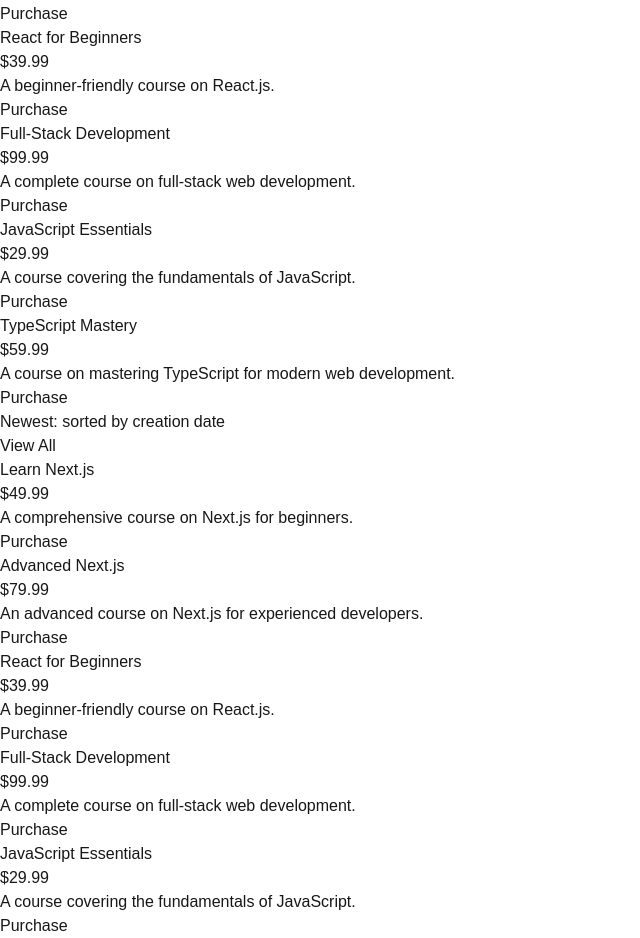
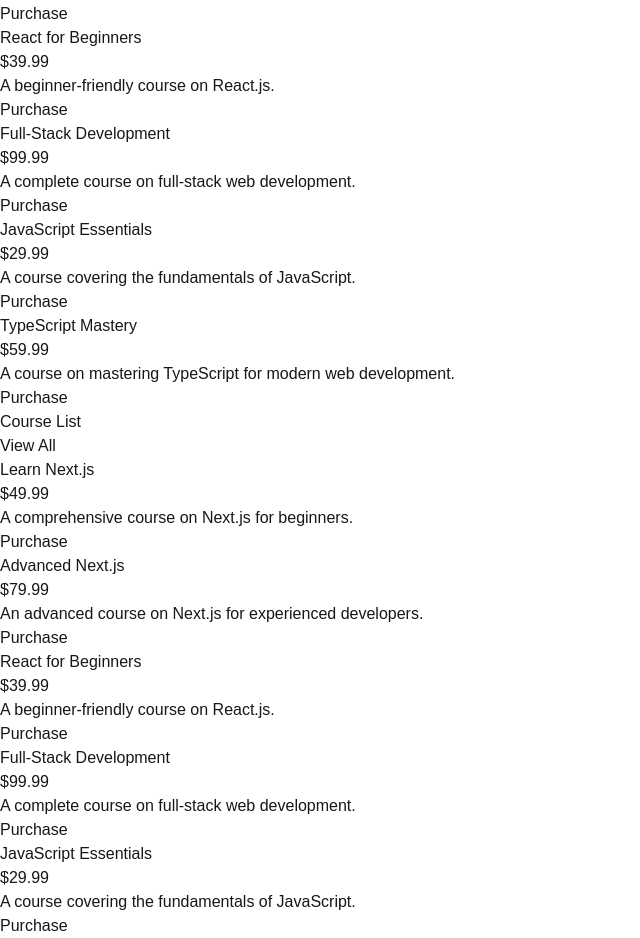
Before and after one commit to Alaadel/Course-Site, a Next.js app in the folder courses-app/: page / in a window 1280 px wide. Shown: the part 262-1200 px from the top of the page, without its empty margins (0-640 px from the left). Built offline with nearby package versions, Linux system fonts and the light colour scheme.

Commit message:
courselist

```diff
--- a/courses-app/app/products/page.tsx
+++ b/courses-app/app/products/page.tsx
@@ -1,20 +1,14 @@
-import Link from "next/link";
+import SearchProducts from "@/components/SearchProducts";
+import SearchProductsContext from "@/store/SearchProductsContext";
 
 export function Products() {
     return (
         <>
-            <h1>Products Page</h1>
-            <Link href="/">Go back to Home</Link>
+            <SearchProductsContext>
+                <SearchProducts />
+                <header>Showing {showCount} of {totalCount} products</header>
 
-            <input type="text" placeholder="Search products..." />
-            <input type="text" placeholder="Tags ..." />
-
-            <input type="number" placeholder="Price from ..." />
-            <input type="number" placeholder="Price to ..." />
-
-            <button>Search</button>
-
-
+            </SearchProductsContext>
         </>
     );
 }
--- /dev/null
+++ b/courses-app/components/CourseList.tsx
@@ -0,0 +1,20 @@
+import CourseCard from "./CourseCard";
+import Course from "@/types/Course";
+
+export default function CourseList({ courses }: { courses: Course[] }) {
+    return (
+        <>
+            <div>
+                <h2>Course List</h2>
+                <button>View All</button>
+                <ul>
+                    {courses.map((course) => (
+                        <li key={course.id}>
+                            <CourseCard course={course} />
+                        </li>
+                    ))}
+                </ul>
+            </div>
+        </>
+    )
+}
--- a/courses-app/components/MostPopularSection.tsx
+++ b/courses-app/components/MostPopularSection.tsx
@@ -1,22 +1,12 @@
 import { getMostPopularCourses } from "@/lib/server";
-import CourseCard from "./CourseCard";
+import CourseList from "./CourseList";
 
 export default function MostPopularSection() {
     const courses = getMostPopularCourses();
 
     return (
         <>
-            <div>
-                <h2>Most Popular: sorted by purchase count</h2>
-                <button>View All</button>
-                <ul>
-                    {courses.map((course) => (
-                        <li key={course.id}>
-                            <CourseCard course={course} />
-                        </li>
-                    ))}
-                </ul>
-            </div>
+            <CourseList courses={courses} />
         </>
     )
 }
--- a/courses-app/components/NewestSection.tsx
+++ b/courses-app/components/NewestSection.tsx
@@ -1,22 +1,12 @@
 import { getNewestCourses } from "@/lib/server";
-import CourseCard from "./CourseCard";
+import CourseList from "./CourseList";
 
 export default function NewestSection() {
     const courses = getNewestCourses();
 
     return (
         <>
-            <div>
-                <h2>Newest: sorted by creation date</h2>
-                <button>View All</button>
-                <ul>
-                    {courses.map((course) => (
-                        <li key={course.id}>
-                            <CourseCard course={course} />
-                        </li>
-                    ))}
-                </ul>
-            </div>
+            <CourseList courses={courses} />
         </>
-    );
+    )
 }
--- /dev/null
+++ b/courses-app/components/SearchProducts.tsx
@@ -0,0 +1,18 @@
+import Link from "next/link";
+
+export default function SearchProducts() {
+    return (
+        <>
+            <h1>Products Page</h1>
+            <Link href="/">Go back to Home</Link>
+
+            <input type="text" placeholder="Search products..." />
+            <input type="text" placeholder="Tags ..." />
+
+            <input type="number" placeholder="Price from ..." />
+            <input type="number" placeholder="Price to ..." />
+
+            <button>Search</button>
+        </>
+    );
+}
--- /dev/null
+++ b/courses-app/store/SearchProductsContext.tsx
@@ -0,0 +1,8 @@
+export default function SearchProductsContext({ children }: { children: React.ReactNode }) {
+    return (
+        <>
+            <h1>Search Products Context</h1>
+            {children}
+        </>
+    );
+}
```
